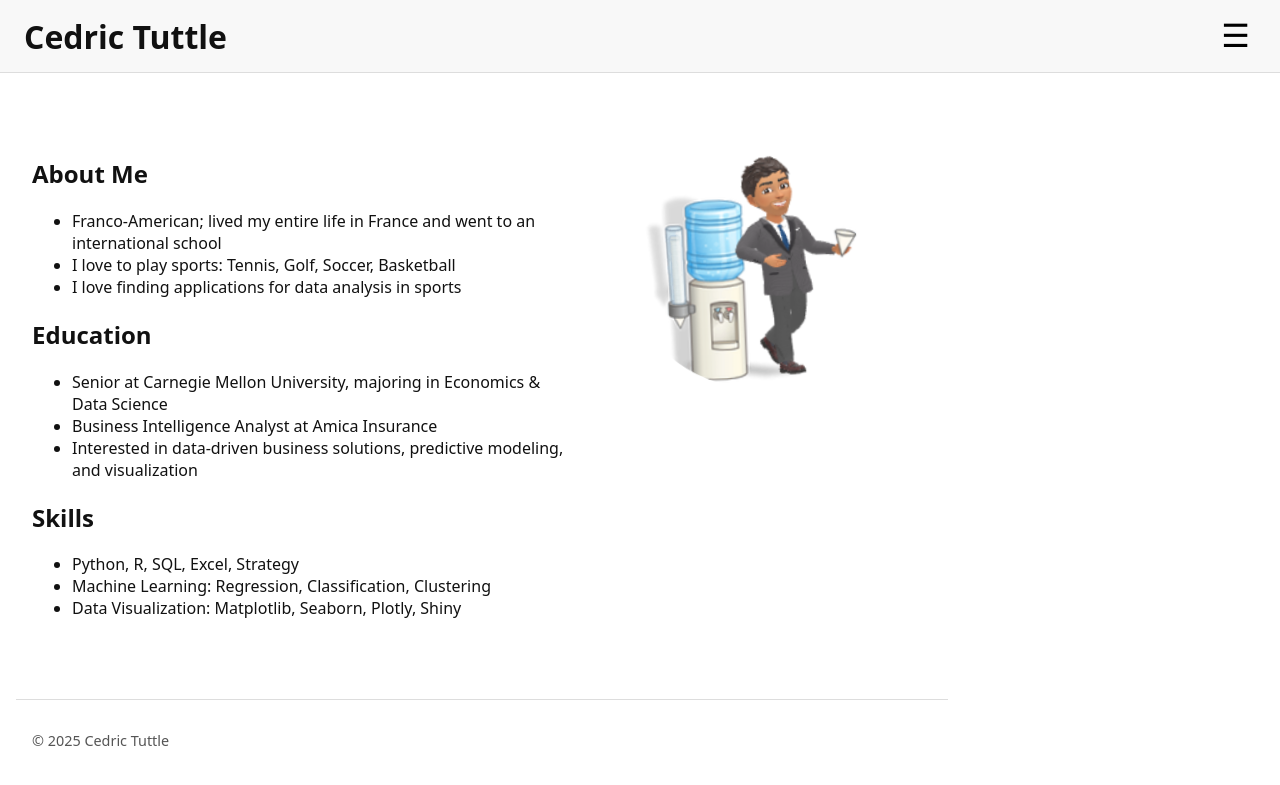
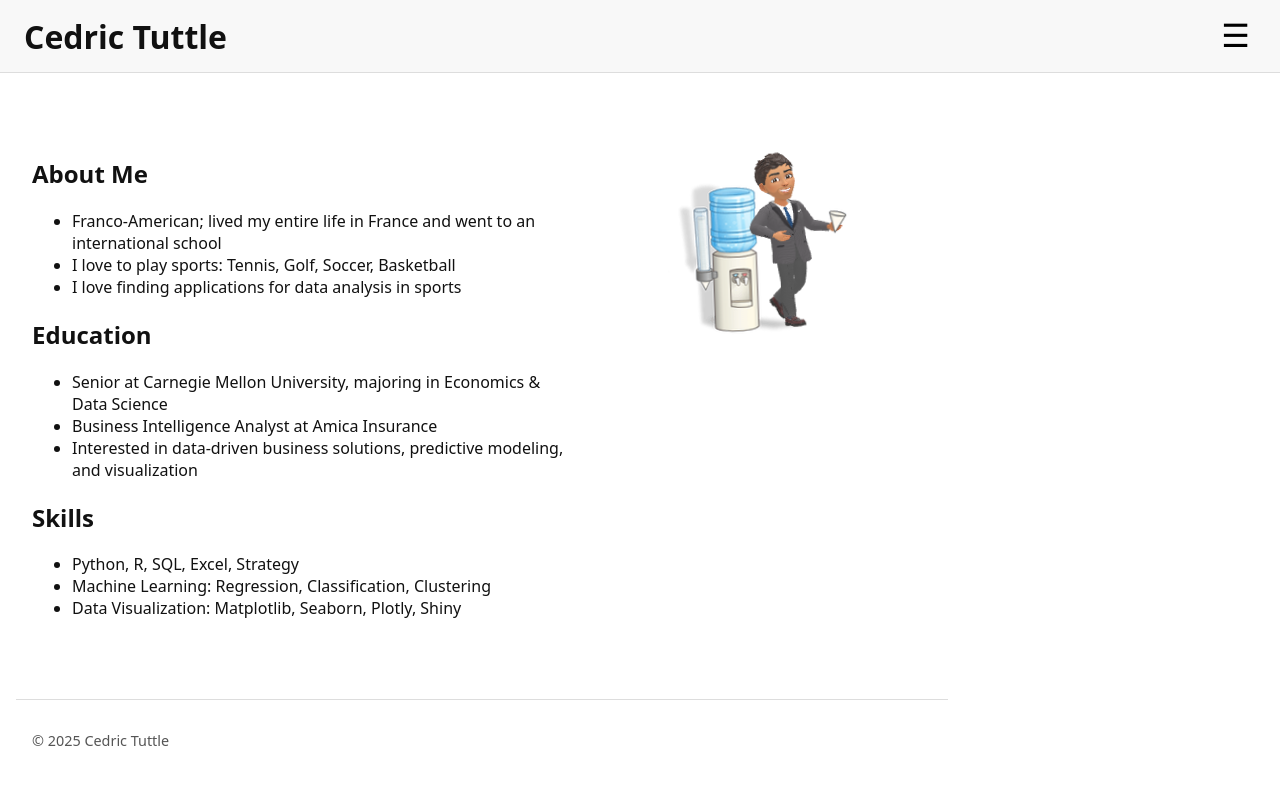
Before and after one commit to ctuttle123/cedrictuttle.github.io, a Jekyll site: the page built from about.md, in a window 1280 px wide. Shown: the top 785 px of the page. Built offline with Jekyll 4.4.1, drawn with Linux system fonts in a browser that asks for light colours.

Commit message:
Update custom.scss

```diff
--- a/_sass/custom.scss
+++ b/_sass/custom.scss
@@ -86,15 +86,18 @@
 .about-page .about-avatar {
   flex: 1;
   display: flex;
-  justify-content: flex-start;
-  align-items: flex-start;
+  justify-content: center;
+  align-items: stretch; /* makes the image fill the height of its container */
 }
 
 .about-page .avatar {
-  width: 250px;
-  border-radius: 50%;
+  height: 100%;
+  max-height: 600px; /* adjust this if it’s too tall or short */
+  width: auto;
+  border-radius: 0; /* remove circle crop if you want full body visible */
   animation: wave 2.5s ease-in-out infinite;
 }
+
 
 /* Waving animation */
 @keyframes wave { 0%,100%{transform:rotate(0deg);}25%{transform:rotate(3deg);}75%{transform:rotate(-3deg);} }
```
